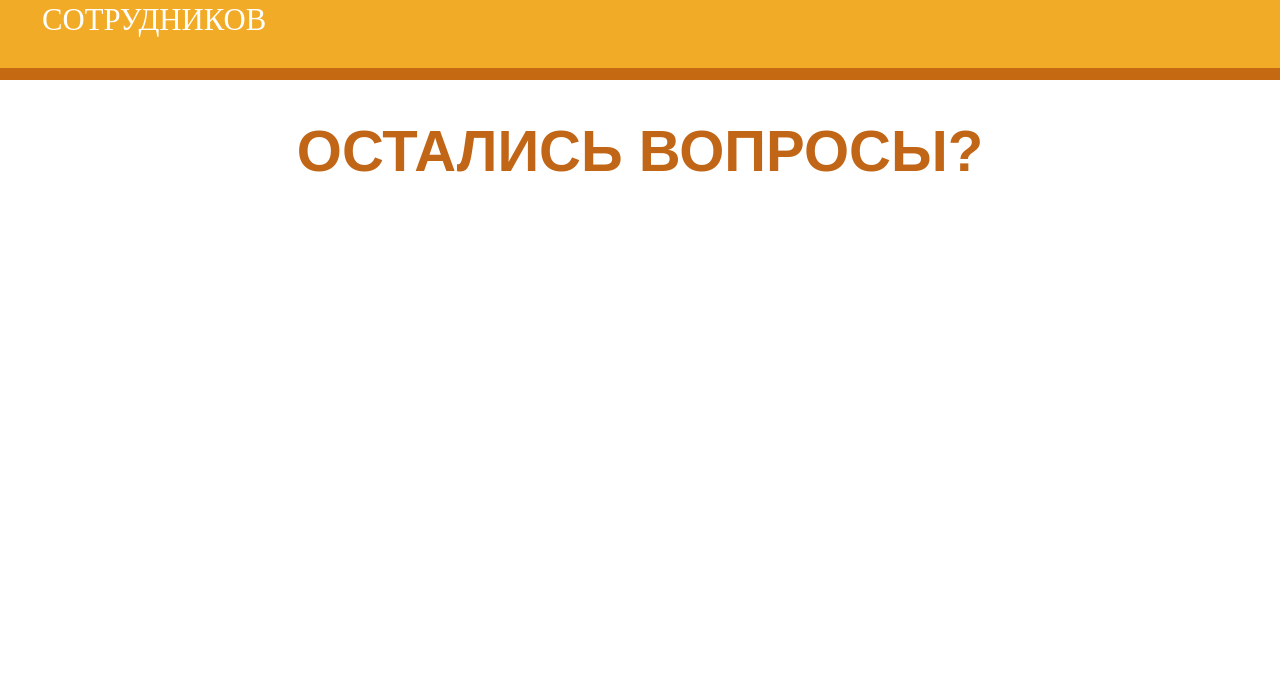
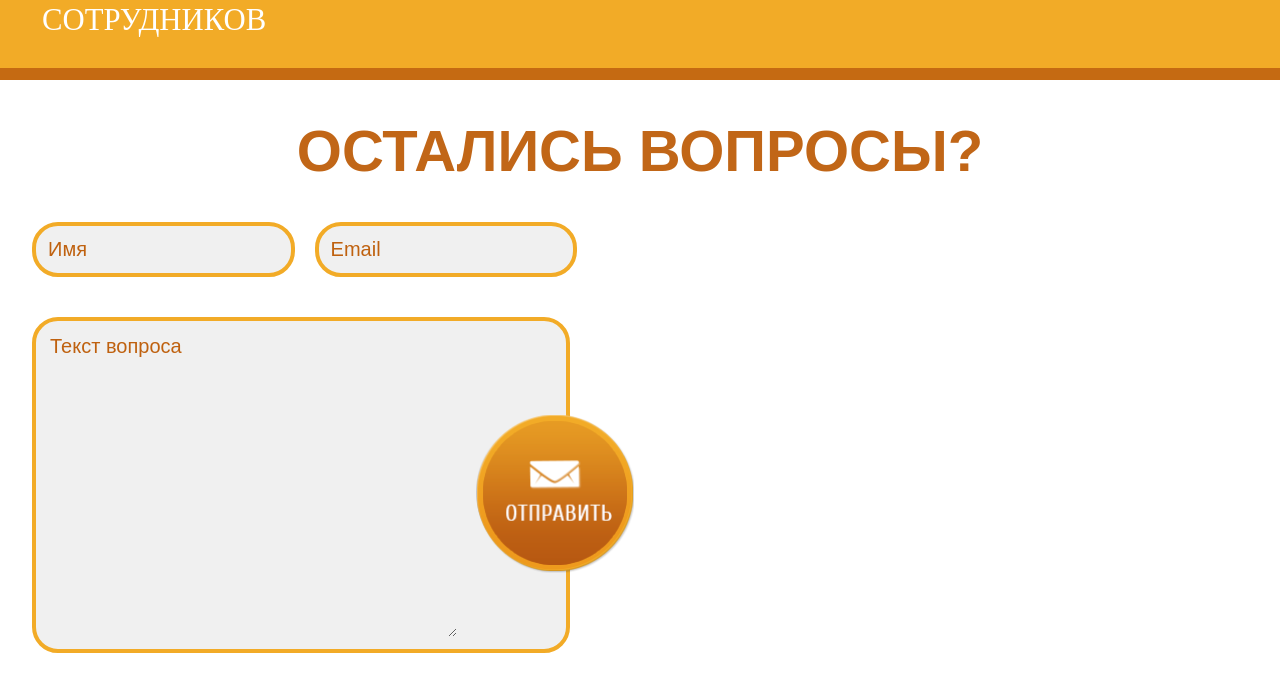
Before and after one commit to Hecatoncheir/tanais-hop-up-lp, a PHP site: page / in a window 1280 px wide. Shown: the part 3506-4199 px from the top of the page. Before the commit the page ends 3678 px from the top, so only its background shows below. Run offline with PHP 8.4, Linux system fonts and the light colour scheme; some libraries are stand-ins or nearby versions.

Commit message:
add form for section 6

```diff
--- a/css/components/_section_6.scss
+++ b/css/components/_section_6.scss
@@ -2,6 +2,7 @@
   clear: both;
   background: #fff;
   border-top: 12px solid #c56a12;
+  padding-bottom: 40px;
 
   h3 {
     color: #c16617;
@@ -11,7 +12,76 @@
     font-size: em(58);
   }
 
-  form {
+  .form {
+    float: left;
+    width: (740 / 1520) * 100%;
+    display: block;
+    margin-right: (20 / 1520) * 100%;
+    clear: both;
+
+    form {position: relative;}
+
+    .input, input {
+      background: #f0f0f0;
+      border-radius: 26px;
+      padding: 12px 12px;
+      color: #c56e23;
+      float: left;
+      display: block;
+      width: (296 / 760) * 100%;
+      margin-right: 20px;
+      border: 4px solid #f2ab27;
+      outline: none;
+      font-size: em(20);
+    }
+
+    input:last-child {
+      margin-right: 0;
+    }
+
+    .text_area {
+      @extend .input;
+      clear: both;
+      margin-top: 40px;
+      width: (650 / 760) * 100%;
+      display: block;
+    }
+
+    textarea {
+      width: 80%;
+      height: 300px;
+      max-height: 300px;
+      background: none;
+      border: none;
+      outline: none;
+    }
+
+    input[type='submit'] {
+      position: absolute;
+      background: url("../images/submit.png") no-repeat;
+      background-size: cover;
+      width: 158px;
+      height: 158px;
+      right: -30px;
+      bottom: 80px;
+      border: none;
+    }
+
+    ::-webkit-input-placeholder {
+      color: #bf610f;
+    }
+
+    :-moz-placeholder { /* Firefox 18- */
+      color: #bf610f;
+    }
+
+    ::-moz-placeholder {  /* Firefox 19+ */
+      color: #bf610f;
+    }
+
+    :-ms-input-placeholder {
+      color: #bf610f;
+    }
 
   }
 
--- a/index.html
+++ b/index.html
@@ -225,14 +225,18 @@
         <section class="section_6">
           <div class="sec">
             <h3>Остались вопросы?</h3>
-            <div class="form">
-              <form id="form_id" action="index.html" method="post">
-
-              </form>
-
-
-            </div>
-
+              <div class="form">
+                <form>
+                    <input type="text" placeholder="Имя">
+                    <input type="text" placeholder="Email">
+                    <div class="text_area">
+                        <textarea placeholder="Текст вопроса"></textarea>
+                    </div>
+                    <input type="submit" value="">
+                    <div class="clear"></div>
+                </form>
+              </div>
+              <div class="clear"></div>
           </div>
         </section>
 
```
Also changed, not shown: css/base.css, images/submit.png (added).
